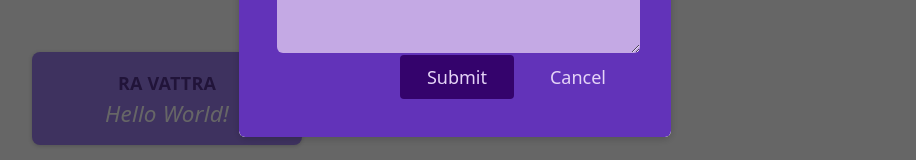
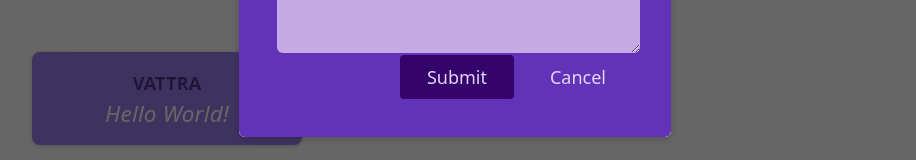
Before and after one commit to VattraF4/Learn-ReactJs, a React (Vite) app: page / in a window 1280 px wide. Shown: the part 212-372 px from the top of the page, without its empty margins (185-1101 px from the left). Built offline with nearby package versions, Linux system fonts and the light colour scheme.

Commit message:
Updating State Based On Previous State

```diff
--- a/src/components/NewPost.jsx
+++ b/src/components/NewPost.jsx
@@ -1,7 +1,7 @@
 import { useState } from "react";
 import classes from "./NewPost.module.css";
 
-function NewPost({ onCancel }) {
+function NewPost({ onCancel, onAddPost }) {
   const [enteredBody, setEnteredBody] = useState("");
   const [enteredAuthor, setEnteredAuthor] = useState("");
   function bodyChangeHandler(event) {
@@ -17,9 +17,8 @@ function NewPost({ onCancel }) {
       body: enteredBody,
       author: enteredAuthor,
     };
-    // props.onBodyChange(postData.body);
-    // props.onAuthorChange(postData.author);
-    console.log(postData);
+
+    onAddPost(postData);
     onCancel();
   }
   return (
--- a/src/components/PostLists.jsx
+++ b/src/components/PostLists.jsx
@@ -3,17 +3,21 @@ import { useState } from "react";
 import Post from "./Post";
 import NewPost from "./NewPost";
 import Modal from "./Modal";
-function PostList({ isPosting, onStopPosting}) {
+function PostList({ isPosting, onStopPosting }) {
+  const [posts, setPosts] = useState([]);
+
+  function addPostHandler(postData) {
+    setPosts((existingPosts) => [postData, ...existingPosts]);
+  }
   return (
     <>
       {isPosting && (
         <Modal onClose={onStopPosting}>
-          <NewPost onCancel={onStopPosting} />
+          <NewPost onCancel={onStopPosting} onAddPost={addPostHandler} />
         </Modal>
       )}
       <ul className={classes.posts}>
-
-        <Post author="Ra Vattra" content="Hello World!" />
+        <Post author="Vattra" content="Hello World!" />
       </ul>
     </>
   );
```
